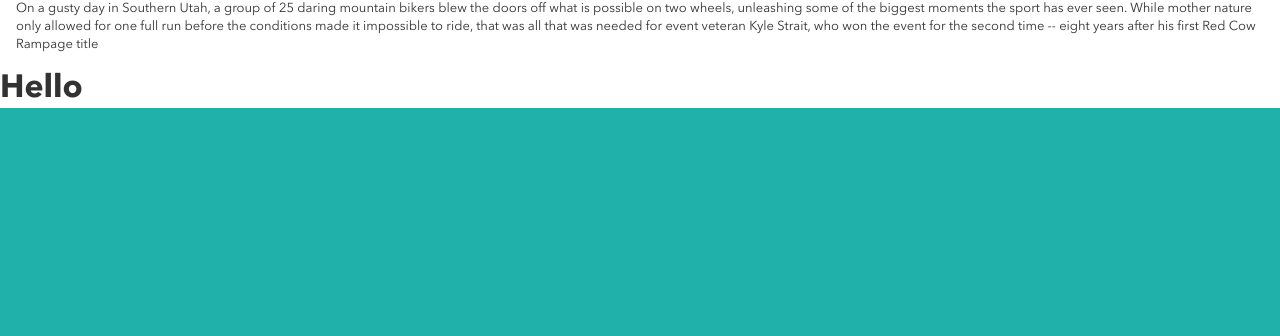
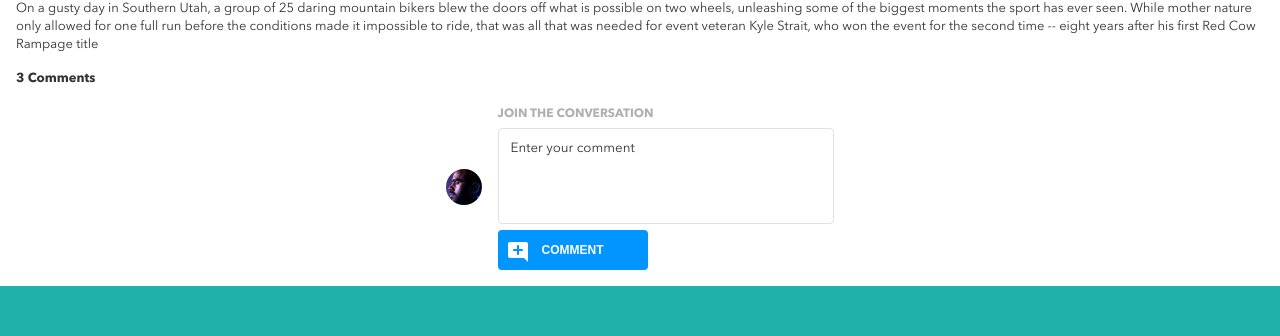
Before and after one commit to henryluan95/henry-luan-brainfix, a React (Create React App) app: page / in a window 1280 px wide. Shown: the part 419-755 px from the top of the page. Built offline with nearby package versions, Linux system fonts and the light colour scheme.

Commit message:
Refactored button component

```diff
--- a/src/components/Button/Button.js
+++ b/src/components/Button/Button.js
@@ -1,12 +1,15 @@
 import React from "react";
 import "./Button.scss";
-import uploadIcon from "../../assets/Icons/upload.svg";
 
 class Button extends React.Component {
   render() {
     return (
-      <button className={`button ${this.props.class}`}>
-        <img className="button__icon" src={uploadIcon} alt="upload Icon" />
+      <button className={`button ${this.props.modifier}`}>
+        <img
+          className="button__icon"
+          src={this.props.icon}
+          alt={`${this.props.text} icon`}
+        />
         {this.props.text.toUpperCase()}
       </button>
     );
--- a/src/components/Button/Button.scss
+++ b/src/components/Button/Button.scss
@@ -21,6 +21,6 @@
   &__icon {
     position: absolute;
     left: 0.5rem;
-    top: 0.3rem;
+    top: 0.5Ksrem;
   }
 }
--- a/src/components/Comments/Comments.js
+++ b/src/components/Comments/Comments.js
@@ -1,9 +1,41 @@
 import React from "react";
 import "./Comments.scss";
+import Button from "../Button/Button";
+import profileImage from "../../assets/Images/Mohan-muruge.jpg";
+import commentIcon from "../../assets/Icons/add_comment.svg";
 
 class Comments extends React.Component {
   render() {
-    return <h1>Hello</h1>;
+    return (
+      <section className="comment">
+        <h4 className="comment__title">3 Comments</h4>
+        <div className="comment__content">
+          <div className="comment__input-section">
+            <img
+              src={profileImage}
+              alt="Picture of Mohan Murgue"
+              className="comment__avatar"
+            />
+
+            <form className="form">
+              <div className="form__container">
+                <label htmlFor="comment">JOIN THE CONVERSATION</label>
+                <textarea
+                  name="comment"
+                  id="comment"
+                  placeholder="Enter your comment"
+                ></textarea>
+              </div>
+              <Button
+                text="Comment"
+                modifier="comment__button"
+                icon={commentIcon}
+              />
+            </form>
+          </div>
+        </div>
+      </section>
+    );
   }
 }
 
--- a/src/components/Comments/Comments.scss
+++ b/src/components/Comments/Comments.scss
@@ -0,0 +1,53 @@
+@use "../../styles/variables" as *;
+@use "../../styles/mixin" as *;
+
+.comment {
+  padding: $padding-regular-mobile;
+  padding-top: 0;
+
+  &__title {
+    margin-bottom: $padding-regular-mobile;
+    @include small-screen-subheader;
+  }
+
+  &__avatar {
+    margin-right: $padding-regular-mobile;
+  }
+
+  &__input-section {
+    @include flex-layout(row, center, center);
+  }
+
+  &__avatar {
+    max-width: 2.25rem;
+    height: 2.25rem;
+    overflow: hidden;
+    object-fit: cover;
+    border-radius: 50%;
+  }
+
+  label {
+    @include small-screen-labels-button;
+    color: $color-primary-silver;
+  }
+
+  textarea {
+    height: 2.25rem;
+    width: 100%;
+    border-radius: 4px;
+    padding: 0.75rem;
+    margin-top: 4px;
+    border: 1px solid $color-secondary-mercury;
+    font-family: inherit;
+    min-height: 6rem;
+    resize: none;
+
+    &::placeholder {
+      color: $color-primary-black;
+    }
+
+    &:focus {
+      border: 1px solid $color-primary-black;
+    }
+  }
+}
--- a/src/components/Navbar/Navbar.js
+++ b/src/components/Navbar/Navbar.js
@@ -3,6 +3,7 @@ import "./Navbar.scss";
 import Button from "../Button/Button";
 import profileImage from "../../assets/Images/Mohan-muruge.jpg";
 import brainFixLogo from "../../assets/Logo/BrainFlix-logo.svg";
+import uploadIcon from "../../assets/Icons/upload.svg";
 
 class Navbar extends React.Component {
   render() {
@@ -16,7 +17,7 @@ class Navbar extends React.Component {
             <label>
               <input className="nav__search" type="text" placeholder="Search" />
             </label>
-            <Button text="Upload" class="nav__button" />
+            <Button text="Upload" modifier="nav__button" icon={uploadIcon} />
             <img
               src={profileImage}
               className="nav__profile-picture"
--- a/src/styles/_reset.scss
+++ b/src/styles/_reset.scss
@@ -21,6 +21,7 @@ body {
 h1,
 h2,
 h3,
+h4,
 p {
   margin: 0;
   padding: 0;
```
